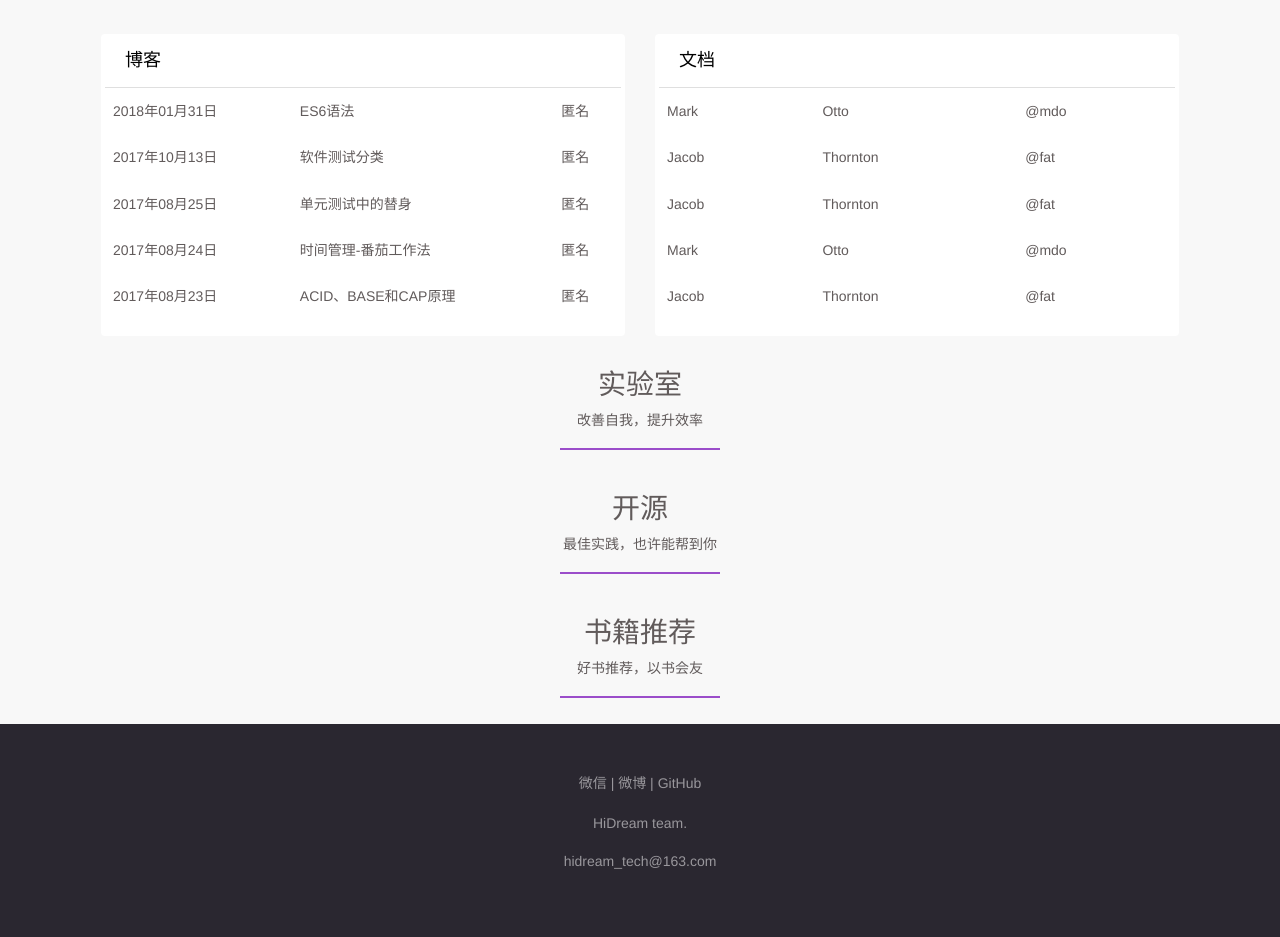
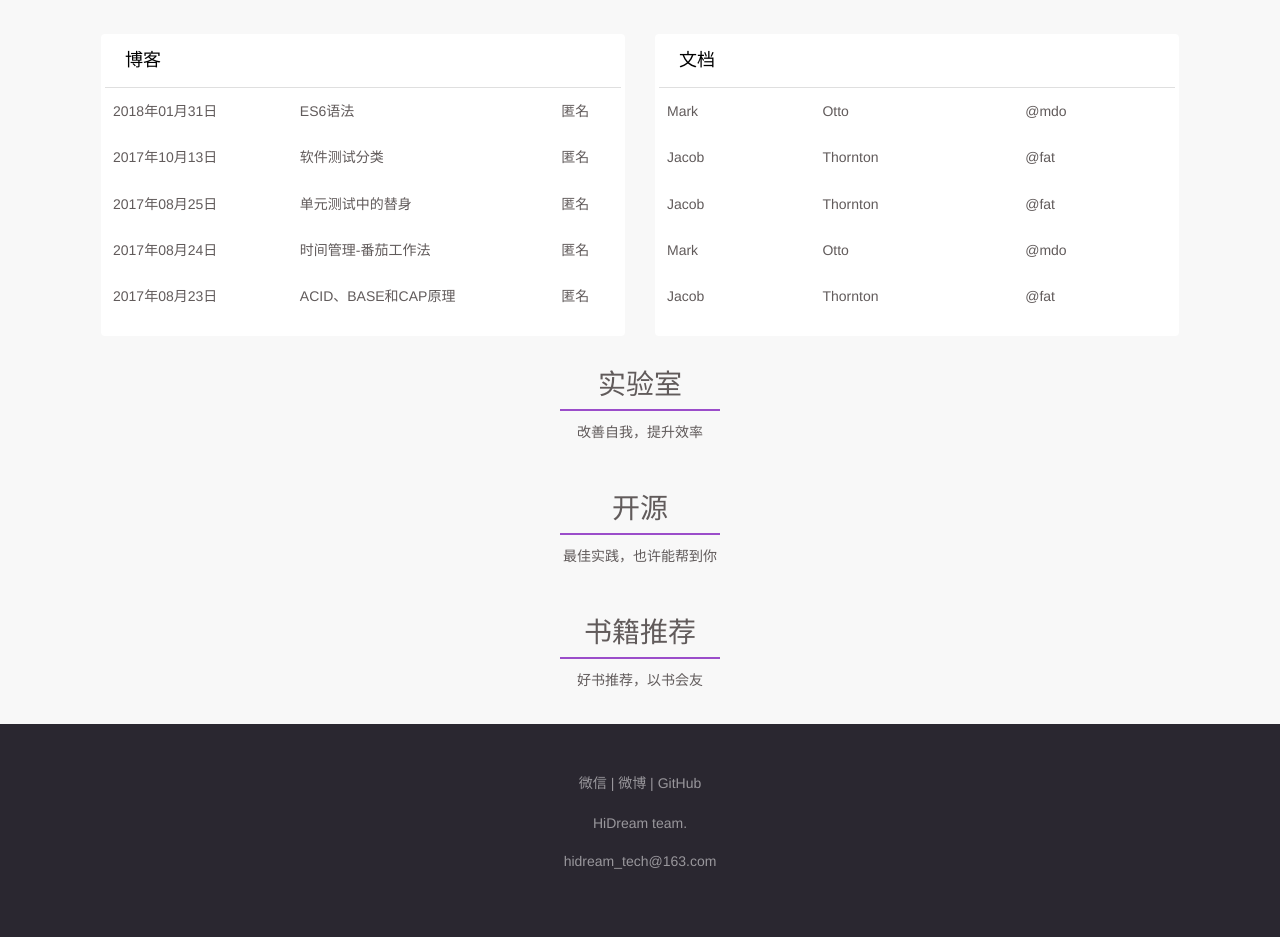
Before and after one commit to DreamHi/DreamHi.github.io, a Jekyll site: the page built from index.html, in a window 1280 px wide. Shown: the part 520-1457 px from the top of the page. Built offline with Jekyll 4.4.1, drawn with Linux system fonts in a browser that asks for light colours; some web fonts are replaced; the list of posts is cut into pages by our own code; comment, search, counter and statistics services are not loaded.

Commit message:
代码整理

```diff
--- a/index.html
+++ b/index.html
@@ -70,22 +70,22 @@ title: Home
   <div class="row c-new">
 		<div class="col-lg-12 text-center">
       <h3>实验室</h3>
+      <div class="navy-line"></div>
       <p>改善自我，提升效率</p>
-			<div class="navy-line"></div>
 		</div>
   </div>
   <div class="row c-new">
 		<div class="col-lg-12 text-center">
       <h3>开源</h3>
+      <div class="navy-line"></div>
       <p>最佳实践，也许能帮到你</p>
-			<div class="navy-line"></div>
 		</div>
   </div>
   <div class="row c-new">
 		<div class="col-lg-12 text-center">
       <h3>书籍推荐</h3>
+      <div class="navy-line"></div>
       <p>好书推荐，以书会友</p>
-			<div class="navy-line"></div>
 		</div>
   </div>
   </section>
```
